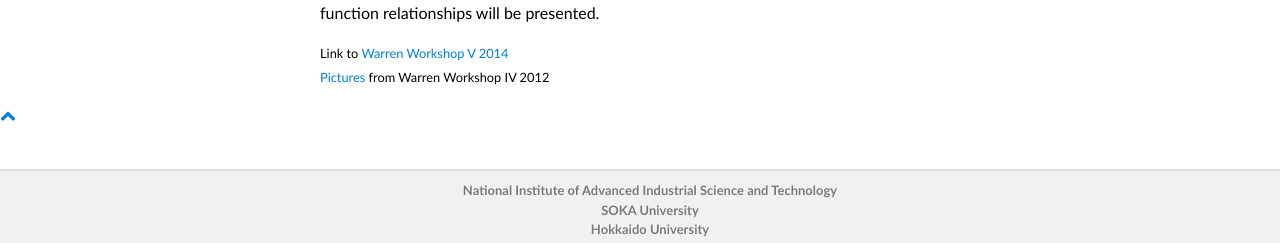
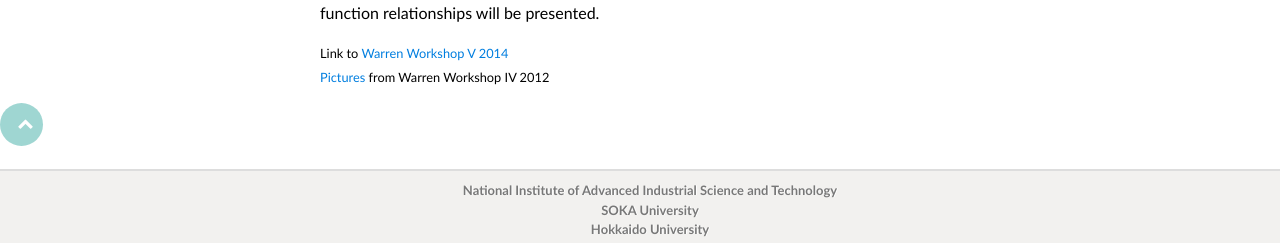
Before and after one commit to yamazakiM/test_warren2016, a Jekyll site: the page built from index.md, in a window 1280 px wide and 1030 px high. Shown: the part 784-1027 px from the top of the window. Built offline with Jekyll 4.4.1, drawn with Linux system fonts in a browser that asks for light colours; nearby versions of some CDN libraries; library files that are not in the unit come from our copies.

Commit message:
Update stylesheet.css

```diff
--- a/stylesheets/stylesheet.css
+++ b/stylesheets/stylesheet.css
@@ -730,26 +730,25 @@ h1#project_title, h4#project_theme{
   min-width:640px;
 }
 
-#page-top {
-    position: fixed;
-    bottom: 20px;
-    right: 20px;
-    font-size: 77%;
-}
-#page-top a {
-    background: #666;
-    text-decoration: none;
-    color: #fff;
-    width: 100px;
-    padding: 30px 0;
-    text-align: center;
-    display: block;
-    border-radius: 5px;
-}
-#page-top a:hover {
-    text-decoration: none;
-    background: #999;
-}
+#pageTop a:hover {
+      text-decoration: none;
+      opacity: 0.7;
+    }
+
+#pageTop a {
+      display: block;
+      z-index: 999;
+      padding: 8px 0 0 8px;
+      border-radius: 30px;
+      width: 35px;
+      height: 35px;
+      background-color: #9FD6D2;
+      color: #fff;
+      font-weight: bold;
+      text-decoration: none;
+      text-align: center;
+    }
+
 
 /*******************************************************************************
 Small Device Styles
```
